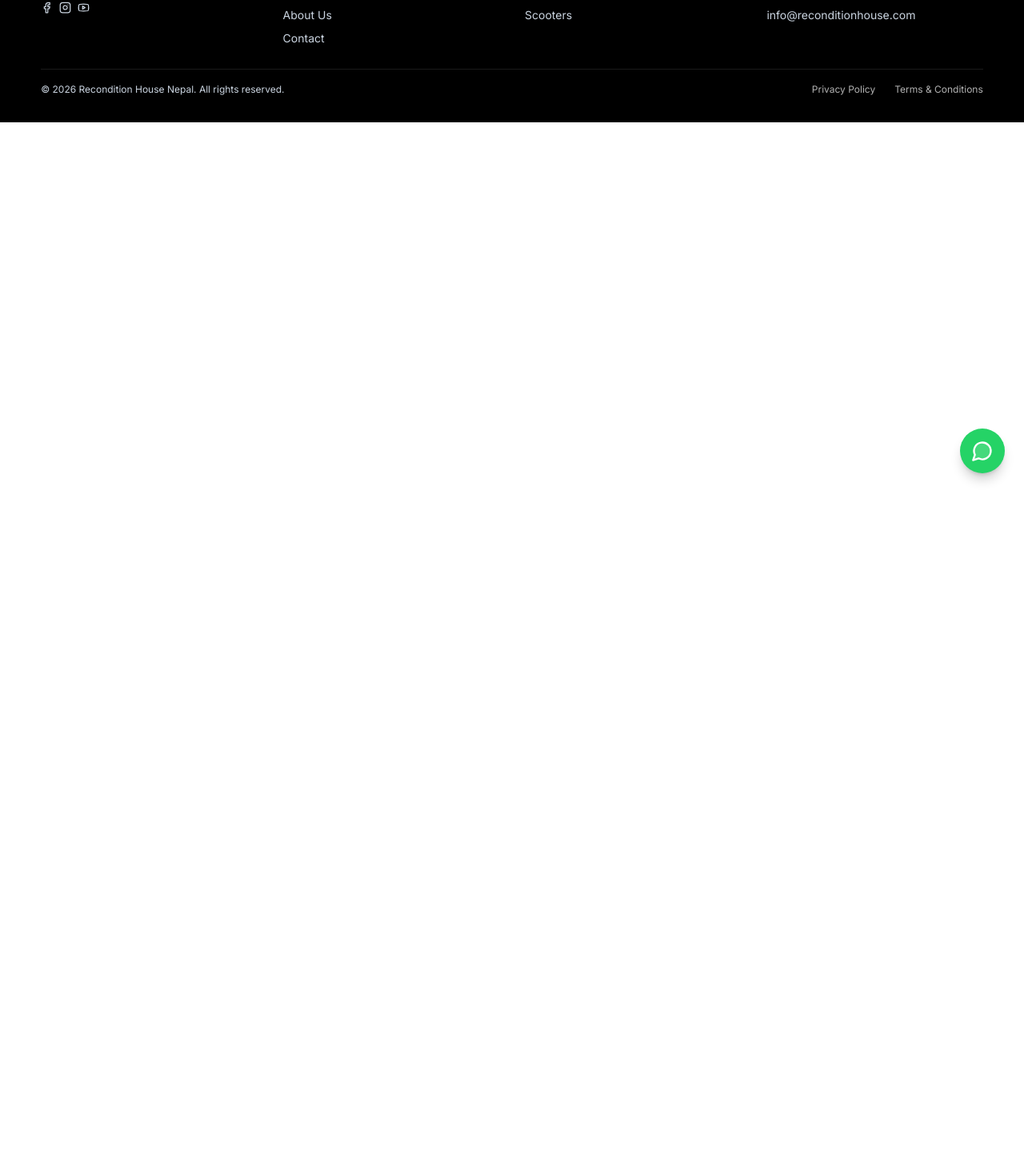
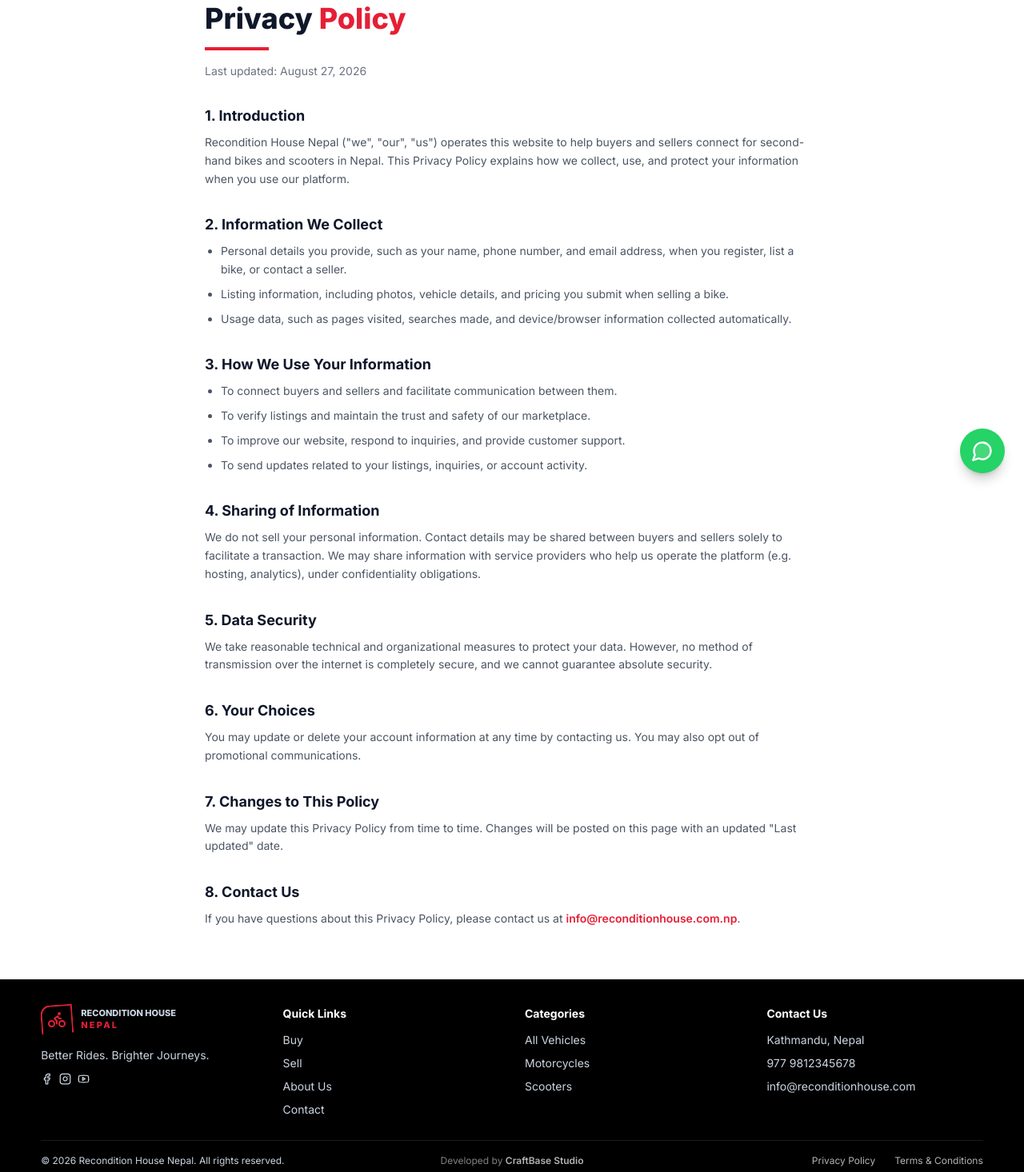
Before and after one commit to AasutoshDevkota/HamroRecondition, a React (Vite) app: page /privacy-policy in a window 1280 px wide. Shown: the part 184-1650 px from the top of the page at 80% size. Before the commit the page ends 800 px from the top, so only its background shows below. Built offline with nearby package versions, Linux system fonts and the light colour scheme.

Commit message:
Fixed Footer Layout

```diff
--- a/src/App.jsx
+++ b/src/App.jsx
@@ -3,6 +3,7 @@ import Header from "./components/Header";
 import Footer from "./components/Footer";
 import Toast from "./components/Toast";
 import WhatsAppButton from "./components/Whatsappbutton";
+import ScrollToTop from "./components/ScrollToTop";
 import Home from "./pages/Home";
 import Buy from "./pages/Buy";
 import Sell from "./pages/Sell";
@@ -10,6 +11,8 @@ import AboutUs from "./pages/AboutUs";
 import Contact from "./pages/Contact";
 import BikeDetail from "./pages/BikeDetail";
 import { useState } from "react";
+import PrivacyPolicy from "./pages/PrivacyPolicy";
+import TermsAndConditions from "./pages/TermsAndConditions";
 
 export default function App() {
   const [toast, setToast] = useState("");
@@ -22,6 +25,7 @@ export default function App() {
 
   return (
     <div className="min-h-screen bg-white">
+      <ScrollToTop />
       <Header onNotify={notify} />
 
       <Routes>
@@ -31,6 +35,8 @@ export default function App() {
         <Route path="/sell" element={<Sell />} />
         <Route path="/about-us" element={<AboutUs />} />
         <Route path="/contact" element={<Contact />} />
+        <Route path="/privacy-policy" element={<PrivacyPolicy />} />
+        <Route path="/terms-and-conditions" element={<TermsAndConditions />} />
       </Routes>
 
       <Footer />
--- a/src/components/Footer.jsx
+++ b/src/components/Footer.jsx
@@ -1,7 +1,5 @@
 import { Link } from "react-router-dom";
-import {
-  Facebook, Instagram, Youtube, Music2
-} from "lucide-react";
+import { Facebook, Instagram, Youtube, Music2 } from "lucide-react";
 import Logo from "./Logo";
 import FooterColumn from "./FooterColumn";
 
@@ -19,8 +17,14 @@ export default function Footer() {
           </div>
         </div>
 
-        <FooterColumn title="Quick Links" links={["Buy", "Sell", "About Us", "Contact"]} />
-        <FooterColumn title="Categories" links={["All Vehicles", "Motorcycles", "Scooters"]} />
+        <FooterColumn
+          title="Quick Links"
+          links={["Buy", "Sell", "About Us", "Contact"]}
+        />
+        <FooterColumn
+          title="Categories"
+          links={["All Vehicles", "Motorcycles", "Scooters"]}
+        />
 
         <div>
           <h3 className="text-[14px] font-bold text-white">Contact Us</h3>
@@ -32,13 +36,34 @@ export default function Footer() {
         </div>
       </div>
 
-      <div className="container-site mt-7 flex flex-col justify-between gap-2 border-t border-white/10 pt-4 text-[12px] sm:flex-row">
-        <span>© 2026 Recondition House Nepal. All rights reserved.</span>
-        <div className="flex gap-6">
-          <Link to="/privacy-policy" className="text-white/70 hover:text-white transition-colors">
+      <div className="container-site mt-7 grid grid-cols-1 items-center gap-2 border-t border-white/10 pt-4 text-[12px] sm:grid-cols-3">
+        <span className="text-left">
+          © 2026 Recondition House Nepal. All rights reserved.
+        </span>
+
+        <div className="text-center text-white/50">
+          Developed by{" "}
+          <a
+            href="https://craftbasestudio.com"
+            target="_blank"
+            rel="noopener noreferrer"
+            className="font-semibold text-white/70 hover:text-white transition-colors"
+          >
+            CraftBase Studio
+          </a>
+        </div>
+
+        <div className="flex justify-end gap-6">
+          <Link
+            to="/privacy-policy"
+            className="text-white/70 hover:text-white transition-colors"
+          >
             Privacy Policy
           </Link>
-          <Link to="/terms-and-conditions" className="text-white/70 hover:text-white transition-colors">
+          <Link
+            to="/terms-and-conditions"
+            className="text-white/70 hover:text-white transition-colors"
+          >
             Terms & Conditions
           </Link>
         </div>
--- a/src/components/Logo.jsx
+++ b/src/components/Logo.jsx
@@ -1,8 +1,9 @@
 import { Bike } from "lucide-react";
+import { Link } from "react-router-dom";
 
 export default function Logo() {
   return (
-    <div className="flex items-center gap-2.5">
+    <Link to="/" className="flex items-center gap-2.5">
       <div className="relative flex h-9 w-10 items-center justify-center">
         <div className="absolute inset-0 rounded-tl-xl border-[2.5px] border-brand-red border-b-0 rotate-[-4deg]" />
         <Bike size={24} className="relative text-brand-red" />
@@ -15,6 +16,6 @@ export default function Logo() {
           NEPAL
         </div>
       </div>
-    </div>
+    </Link>
   );
 }
--- /dev/null
+++ b/src/components/ScrollToTop.jsx
@@ -0,0 +1,12 @@
+import { useEffect } from "react";
+import { useLocation } from "react-router-dom";
+
+export default function ScrollToTop() {
+  const { pathname } = useLocation();
+
+  useEffect(() => {
+    window.scrollTo(0, 0);
+  }, [pathname]);
+
+  return null;
+}
--- /dev/null
+++ b/src/pages/PrivacyPolicy.jsx
@@ -0,0 +1,88 @@
+import { ShieldCheck } from "lucide-react";
+
+export default function PrivacyPolicy() {
+  return (
+    <main className="container-site py-16">
+      <div className="mx-auto max-w-3xl">
+        <span className="inline-flex items-center gap-2 rounded-full border border-gray-200 bg-white px-4 py-1.5 text-xs font-bold tracking-wide text-gray-700">
+          <ShieldCheck className="h-4 w-4 text-brand-red" />
+          YOUR PRIVACY MATTERS
+        </span>
+
+        <h1 className="mt-6 text-4xl font-extrabold text-slate-900">
+          Privacy <span className="text-brand-red">Policy</span>
+        </h1>
+        <div className="mt-4 h-1 w-20 bg-brand-red" />
+        <p className="mt-4 text-sm text-gray-500">Last updated: August 27, 2026</p>
+
+        <div className="mt-8 space-y-8 text-sm leading-relaxed text-gray-600">
+          <Section title="1. Introduction">
+            Recondition House Nepal ("we", "our", "us") operates this website
+            to help buyers and sellers connect for second-hand bikes and
+            scooters in Nepal. This Privacy Policy explains how we collect,
+            use, and protect your information when you use our platform.
+          </Section>
+
+          <Section title="2. Information We Collect">
+            <ul className="list-disc space-y-2 pl-5">
+              <li>Personal details you provide, such as your name, phone number, and email address, when you register, list a bike, or contact a seller.</li>
+              <li>Listing information, including photos, vehicle details, and pricing you submit when selling a bike.</li>
+              <li>Usage data, such as pages visited, searches made, and device/browser information collected automatically.</li>
+            </ul>
+          </Section>
+
+          <Section title="3. How We Use Your Information">
+            <ul className="list-disc space-y-2 pl-5">
+              <li>To connect buyers and sellers and facilitate communication between them.</li>
+              <li>To verify listings and maintain the trust and safety of our marketplace.</li>
+              <li>To improve our website, respond to inquiries, and provide customer support.</li>
+              <li>To send updates related to your listings, inquiries, or account activity.</li>
+            </ul>
+          </Section>
+
+          <Section title="4. Sharing of Information">
+            We do not sell your personal information. Contact details may be
+            shared between buyers and sellers solely to facilitate a
+            transaction. We may share information with service providers who
+            help us operate the platform (e.g. hosting, analytics), under
+            confidentiality obligations.
+          </Section>
+
+          <Section title="5. Data Security">
+            We take reasonable technical and organizational measures to
+            protect your data. However, no method of transmission over the
+            internet is completely secure, and we cannot guarantee absolute
+            security.
+          </Section>
+
+          <Section title="6. Your Choices">
+            You may update or delete your account information at any time by
+            contacting us. You may also opt out of promotional communications.
+          </Section>
+
+          <Section title="7. Changes to This Policy">
+            We may update this Privacy Policy from time to time. Changes will
+            be posted on this page with an updated "Last updated" date.
+          </Section>
+
+          <Section title="8. Contact Us">
+            If you have questions about this Privacy Policy, please contact
+            us at{" "}
+            <a href="mailto:info@reconditionhouse.com.np" className="font-semibold text-brand-red hover:underline">
+              info@reconditionhouse.com.np
+            </a>.
+          </Section>
+        </div>
+      </div>
+    </main>
+  );
+}
+
+function Section({ title, children }) {
+  return (
+    <div>
+      <h2 className="text-lg font-bold text-slate-900">{title}</h2>
+      <div className="mt-2">{children}</div>
+    </div>
+  );
+}
--- /dev/null
+++ b/src/pages/TermsAndConditions.jsx
@@ -0,0 +1,102 @@
+import { FileText } from "lucide-react";
+
+export default function TermsAndConditions() {
+  return (
+    <main className="container-site py-16">
+      <div className="mx-auto max-w-3xl">
+        <span className="inline-flex items-center gap-2 rounded-full border border-gray-200 bg-white px-4 py-1.5 text-xs font-bold tracking-wide text-gray-700">
+          <FileText className="h-4 w-4 text-brand-red" />
+          PLEASE READ CAREFULLY
+        </span>
+
+        <h1 className="mt-6 text-4xl font-extrabold text-slate-900">
+          Terms & <span className="text-brand-red">Conditions</span>
+        </h1>
+        <div className="mt-4 h-1 w-20 bg-brand-red" />
+        <p className="mt-4 text-sm text-gray-500">Last updated: August 27, 2026</p>
+
+        <div className="mt-8 space-y-8 text-sm leading-relaxed text-gray-600">
+          <Section title="1. Acceptance of Terms">
+            By accessing or using Recondition House Nepal ("the Platform"),
+            you agree to be bound by these Terms & Conditions. If you do not
+            agree, please do not use the Platform.
+          </Section>
+
+          <Section title="2. Nature of the Platform">
+            Recondition House Nepal is a listing platform that connects
+            buyers and sellers of second-hand bikes and scooters. We are not
+            a party to any transaction between buyers and sellers, and we do
+            not guarantee the condition, legality, or ownership of any
+            vehicle listed.
+          </Section>
+
+          <Section title="3. User Responsibilities">
+            <ul className="list-disc space-y-2 pl-5">
+              <li>Sellers must provide accurate and truthful information about the vehicle, including condition, ownership, and documentation.</li>
+              <li>Buyers are responsible for inspecting a vehicle and verifying documents before completing a purchase.</li>
+              <li>Users must not post false, misleading, or fraudulent listings.</li>
+              <li>Users are responsible for maintaining the confidentiality of their account credentials.</li>
+            </ul>
+          </Section>
+
+          <Section title="4. Verified Listings">
+            "Verified" badges indicate that a listing has passed our basic
+            inspection or documentation check at the time of review. This
+            does not constitute a guarantee or warranty of the vehicle's
+            condition at the time of sale.
+          </Section>
+
+          <Section title="5. Transactions">
+            All negotiations, payments, and transfers of ownership occur
+            directly between buyers and sellers. Recondition House Nepal is
+            not responsible for any disputes, losses, or damages arising from
+            transactions conducted through the Platform.
+          </Section>
+
+          <Section title="6. Prohibited Conduct">
+            <ul className="list-disc space-y-2 pl-5">
+              <li>Listing stolen, counterfeit, or illegally modified vehicles.</li>
+              <li>Harassing, defrauding, or misleading other users.</li>
+              <li>Attempting to circumvent the Platform's fees or safety measures.</li>
+            </ul>
+          </Section>
+
+          <Section title="7. Limitation of Liability">
+            To the fullest extent permitted by law, Recondition House Nepal
+            shall not be liable for any indirect, incidental, or consequential
+            damages arising from your use of the Platform or any transaction
+            conducted through it.
+          </Section>
+
+          <Section title="8. Termination">
+            We reserve the right to suspend or terminate accounts that violate
+            these Terms or engage in fraudulent or harmful activity on the
+            Platform.
+          </Section>
+
+          <Section title="9. Changes to These Terms">
+            We may revise these Terms from time to time. Continued use of the
+            Platform after changes are posted constitutes acceptance of the
+            updated Terms.
+          </Section>
+
+          <Section title="10. Contact Us">
+            For questions about these Terms, contact us at{" "}
+            <a href="mailto:info@reconditionhouse.com.np" className="font-semibold text-brand-red hover:underline">
+              info@reconditionhouse.com.np
+            </a>.
+          </Section>
+        </div>
+      </div>
+    </main>
+  );
+}
+
+function Section({ title, children }) {
+  return (
+    <div>
+      <h2 className="text-lg font-bold text-slate-900">{title}</h2>
+      <div className="mt-2">{children}</div>
+    </div>
+  );
+}
```
